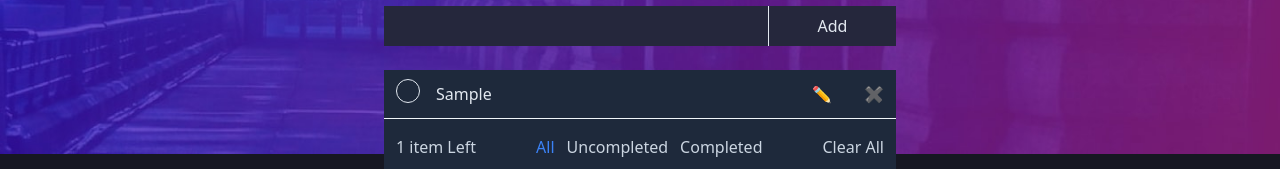
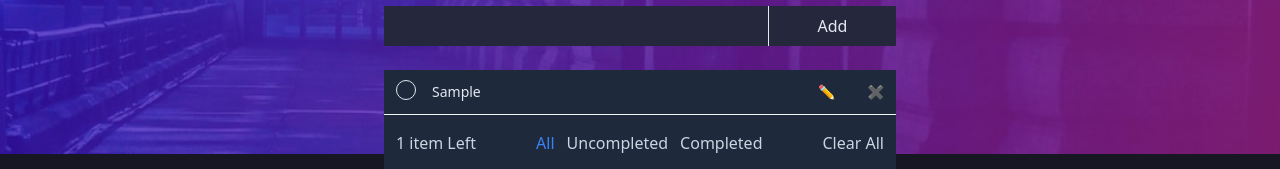
Before and after one commit to boluwajiOladimeji/bolu-vue-todo, a Vue app: page / in a window 1280 px wide. Both pictures are taken after typing "Sample" into the empty fields and a click on the button "Add". Shown: the part 126-295 px from the top of the page. Built offline with nearby package versions, Linux system fonts and the light colour scheme.

Commit message:
size of input

```diff
--- a/src/App.vue
+++ b/src/App.vue
@@ -149,13 +149,13 @@ export default {
           <li v-for="(todo, index) in displayedValue" :key="index">
             <div
               v-if="selectedId !== index"
-              class="flex border-b border-slate-100 items-center gap-4 pl-3"
+              class="flex border-b border-slate-100 items-center gap-4 pl-3 text-sm"
             >
               <div>
                 <input
                   v-if="!todo.completed"
                   :checked="todo.completed"
-                  class="appearance-none bg-slate-800 border border-slate-200 w-6 h-6 rounded-full checked:bg-blue-200 cursor-pointer"
+                  class="appearance-none bg-slate-800 border border-slate-200 w-5 h-5 rounded-full checked:bg-blue-200 cursor-pointer"
                   type="radio"
                   @click="isCompleted(index)"
                 />
```
